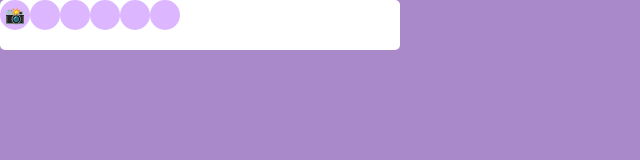
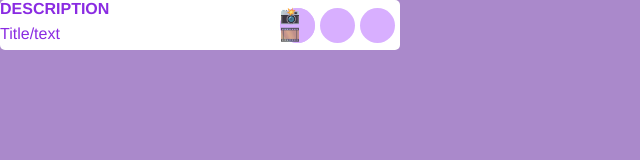
Before and after one commit to dictedicte/test3, a plain HTML site: page index.html in a window 1280 px wide. Shown: the whole page, without its empty margins (0-640 px from the left). Drawn offline with Linux system fonts and the light colour scheme.

Commit message:
Update index.html

```diff
--- a/index.html
+++ b/index.html
@@ -22,27 +22,55 @@
             height: 50px;
             display: flex;
             flex-direction: row;
+            justify-content: space-between;
             border-radius: 5px;
+            position: relative;
+        }
+        .entry main h1{
+            color: blueviolet;
+            font-size: 16px;
+            font-weight: 900;
+            height: 25px;
+        }
+        .entry main p{
+            color: blueviolet;
+            font-size: 16px;
+            font-weight: 500;
+            height: 25px;
+        }
+        .entry .buttons{
+            width: fit-content;
+            display: flex;
+            flex-direction: row;
+            align-items: center;
+            height: 50px;
         }
         .btn{
-            width: 30px;
-            height: 30px;
-            background-color: rgba(186, 112, 255, 0.5);
+            width: 35px;
+            height: 35px;
+            background-color: rgb(216, 175, 255);
             border-radius: 100%;
             cursor: help;
+            margin-right: 5px;
         }
         .btn:hover{
-            background-color: rgba(169, 88, 244, 0.663);
+            background-color: rgb(201, 143, 255);
         }
         .media::after{
-            content: "📸";
+            content: "📸🎞️";
             position: absolute;
-            width: 30px;
-            height: 30px;
+            width: 35px;
+            height: 35px;
             display: flex;
             justify-content: center;
             align-items: center;
             border-radius: 100%;
+            opacity: 0.85;
+            background-color: rgb(216, 175, 255);
+        }
+        .media:hover:after{
+            opacity: 1;
+            background-color: rgb(201, 143, 255);
         }
 
         .infobox{
@@ -50,13 +78,14 @@
             position: absolute;
             width: fit-content;
             height: fit-content;
+            margin-top: 50px;
             padding: 5px;
-            background-color: #ede3ff;
-            margin-top: 42px;
+            background-color: #e4d6ffba;
+            backdrop-filter:blur(3px) brightness(2);
             filter: drop-shadow(2px 2px 2px rgba(123, 84, 173, 0.644));
             opacity: 0;
             transform: scaleY(0.7) scale(0.9);
-            transform-origin:left top;
+            transform-origin:right top;
             cursor: default;
             border-radius: 2px;
         }
@@ -67,9 +96,11 @@
             height: 0;
             border-left: 7px solid transparent;
             border-right: 7px solid transparent;
-            border-bottom: 10px solid #ede3ff;
-            top: -8px;
+            border-bottom: 10px solid #e4d6ffba;
+            top: -8.9px;
             left: 10px;
+            backdrop-filter:blur(3px) brightness(2);
+
         }
         .btn:hover .infobox{
             visibility: visible;
@@ -113,6 +144,11 @@
 </head>
 <body>
     <div class="entry">
+        <main>
+            <h1>DESCRIPTION</h1>
+            <p>Title/text</p>
+        </main>
+        <div class="buttons">
             <div class="btn media">
                 <div class="infobox">
                     <h1>MEDIA</h1>
@@ -121,6 +157,7 @@
                     </p>
                 </div>
             </div>
+
         <div class="btn">
             <div class="infobox">
                 <h1>MEDIA</h1>
@@ -132,14 +169,6 @@
         <div class="btn">
             <div class="infobox">oaifowio eonav ioseniew</div>
         </div>
-        <div class="btn">
-            <div class="infobox">oaifowio eonav ioseniew</div>
-        </div>
-        <div class="btn">
-            <div class="infobox">oaifowio eonav ioseniew</div>
-        </div>
-        <div class="btn">
-            <div class="infobox">oaifowio eonav ioseniew</div>
         </div>
     </div>
 </body>
```
Lines whose indentation alone changed are shown as unchanged.
